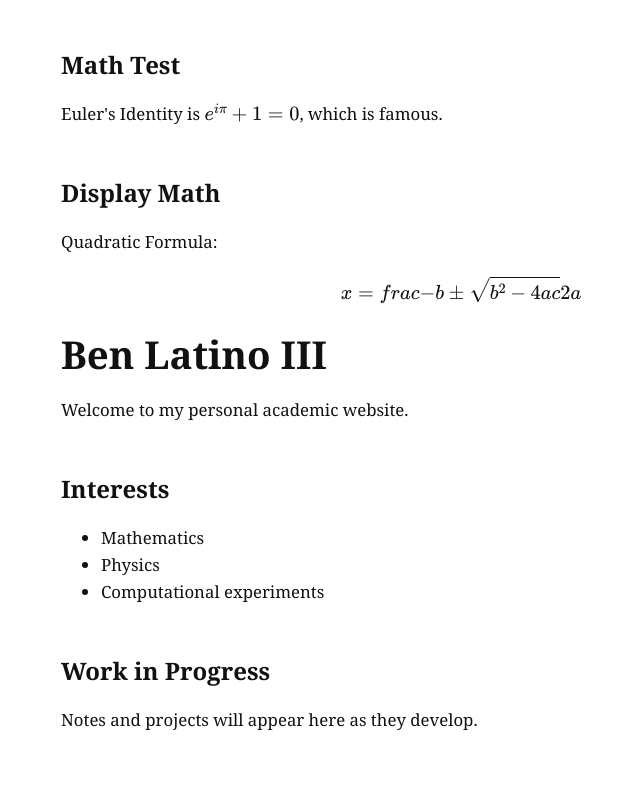
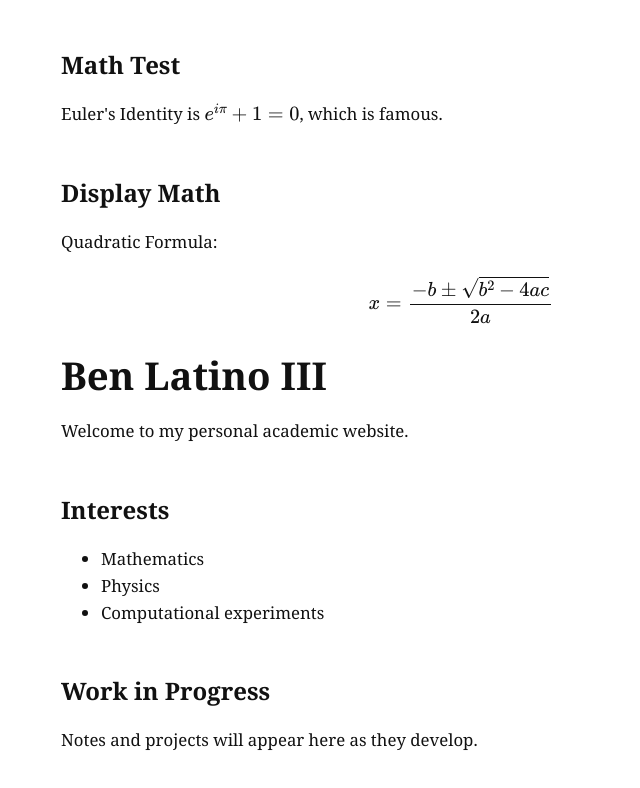
Before and after one commit to brlatinoIII/brlatinoIII.github.io, a plain HTML site: page index.html in a window 1280 px wide. Shown: the whole page, without its empty margins (179-819 px from the left). Drawn offline with nearby package versions, Linux system fonts and the light colour scheme.

Commit message:
Update index.html

```diff
--- a/index.html
+++ b/index.html
@@ -13,7 +13,7 @@
     <h2>Display Math</h2>
     <p>Quadratic Formula:
       $$
-        x = frac{-b \pm \sqrt{b^2 - 4ac}}{2a}
+        x = \frac{-b \pm \sqrt{b^2 - 4ac}}{2a}
       $$
     </p>
     <h1>Ben Latino III</h1>
```
